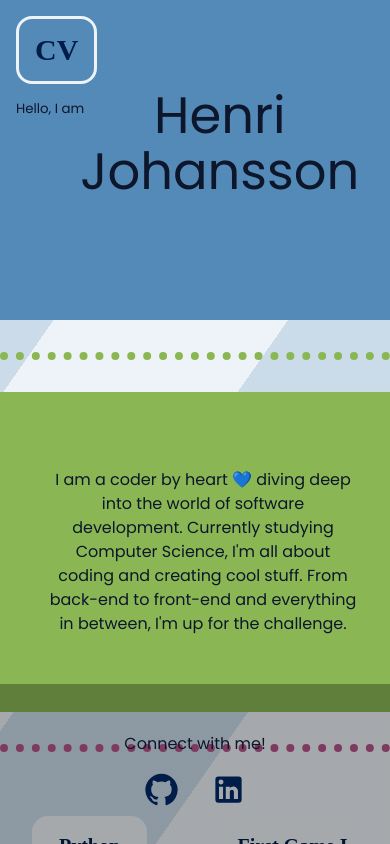
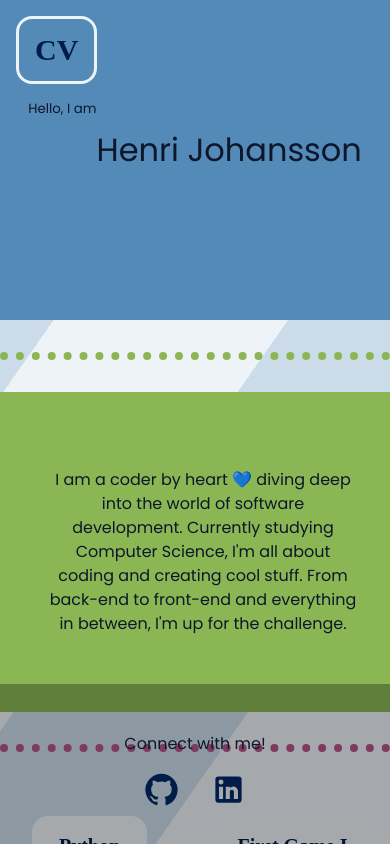
Before and after one commit to HenriJohansson/cv-website, a React (Vite) app: page / in a window 390 px wide. Shown: the top 844 px of the page. Built offline with nearby package versions, Linux system fonts and the light colour scheme; a web font is replaced by a local one.

Commit message:
Fixed really small screen responsiveness

```diff
--- a/src/styles/index.css
+++ b/src/styles/index.css
@@ -56,7 +56,7 @@
   min-width: 0;
 }
 html, body, #app, #app>div {
-  min-width:300px;        /* Suppose you want minimum width of 1000px */
+  min-width:260px;        /* Suppose you want minimum width of 1000px */
   width:100%;
   margin: 0
 }
@@ -69,6 +69,11 @@ a {
 h1 {
   font-size: 3.2em;
   line-height: 1.1;
+}
+
+h2 {
+  font-size: 1.8em;
+  line-height: 1;
 }
 
 header {
@@ -94,7 +99,11 @@ section {
 section div {
   right: var(--section-offset);
 }
-
+@media screen and (max-width: 400px) {
+  h1 {
+    font-size:xx-large;
+  }
+}
 @media screen and (max-width: 1000px) {
   * {
     border-radius: 0;
```
